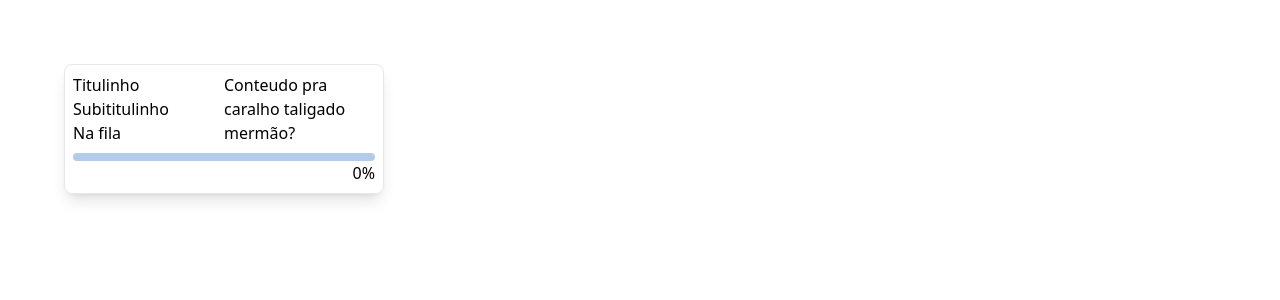
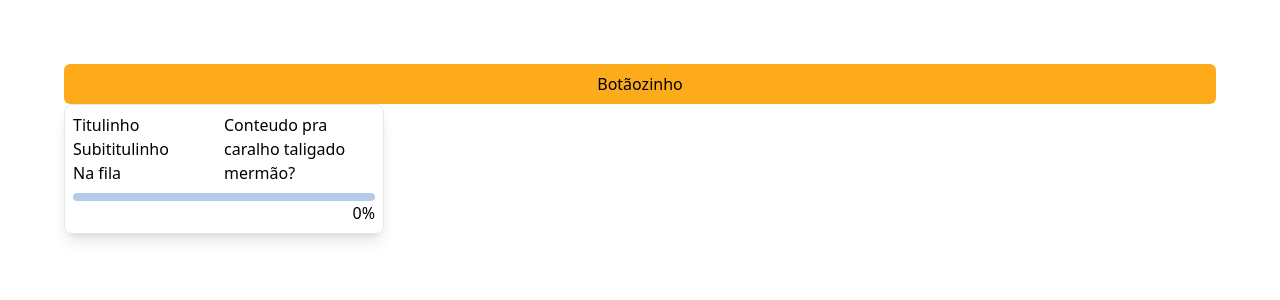
Before and after one commit to GeovaniSV/countertasks-frontend, a React (Vite) app: page / in a window 1280 px wide. Shown: the top 300 px of the page. Built offline with nearby package versions, Linux system fonts and the light colour scheme.

Commit message:
ButtonField

```diff
--- /dev/null
+++ b/src/components/ui/ButtonField/index.tsx
@@ -0,0 +1,19 @@
+import React, { ButtonHTMLAttributes } from "react";
+
+type ButtonProps = {
+  title: string;
+  className?: string;
+  ref: React.Ref<HTMLButtonElement>;
+} & ButtonHTMLAttributes<HTMLButtonElement>;
+
+function ButtonField({ title, className, ref, ...rest }: ButtonProps) {
+  return (
+    <div className={`${className}`}>
+      <button {...rest} className="p-2 w-full bg-yellowCS rounded-md">
+        {title}
+      </button>
+    </div>
+  );
+}
+
+export default ButtonField;
--- a/src/index.css
+++ b/src/index.css
@@ -1,8 +1,8 @@
 @import "tailwindcss";
 
 @theme {
-    --color-blueCS: '#0257b5';
-    --color-blueCSHover: "#283b7e";
-    --color-yellowCS: '#fdab1a';
-    --color-orangeCS: '#e9851f';
+    --color-blueCS: #0257b5;
+    --color-blueCSHover: #283b7e;
+    --color-yellowCS: #fdab1a;
+    --color-orangeCS: #e9851f;
   }
--- a/src/pages/ComponentsUsage/index.tsx
+++ b/src/pages/ComponentsUsage/index.tsx
@@ -1,6 +1,7 @@
 import { useRef } from "react";
 import InputField from "../../components/ui/InputField";
 import CardField from "../../components/ui/CardField";
+import ButtonField from "../../components/ui/ButtonField";
 
 const arr = [
   {
@@ -31,9 +32,10 @@ const arr = [
 
 function ComponentsUsage() {
   const inputRef = useRef<HTMLInputElement>(null);
-
+  const buttonRef = useRef<HTMLButtonElement>(null);
   return (
     <div className="p-16">
+      <ButtonField title="Botãozinho" ref={buttonRef} />
       <CardField
         title="Titulinho"
         content="Conteudo pra caralho taligado mermão?"
```
